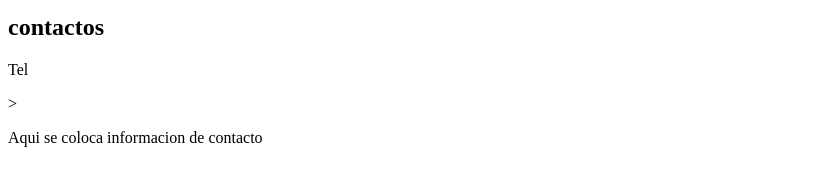
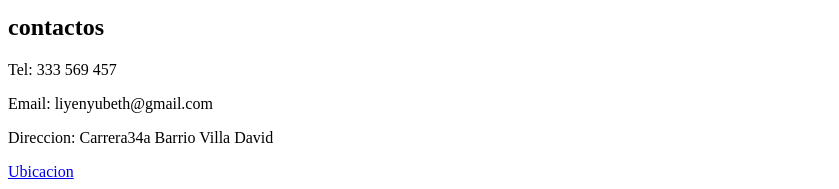
Before and after one commit to figueroaliyen58/HTML04, a plain HTML site: page index.html in a window 1280 px wide. Shown: the part 1689-1878 px from the top of the page, without its empty margins (0-839 px from the left). Before the commit the page ends 1852 px from the top, so only its background shows below. Drawn offline with Linux system fonts and the light colour scheme.

Commit message:
terminada

```diff
--- a/index.html
+++ b/index.html
@@ -39,11 +39,13 @@
 
     </main>
     <footer class="site-footer">
-         <section class="card">
+         <div class="card">
             <h2>contactos</h2>
-            <p>Tel</p>
-            ><p>Aqui se coloca informacion de contacto</p>
-        </section>
-    </footer>
+            <p>Tel: 333 569 457</p>
+            <p>Email: liyenyubeth@gmail.com</p>
+            <p>Direccion: Carrera34a Barrio Villa David</p>
+            <a href="https://maps.app.goo.gl/ACSt4YeRkGpUXbGu6">Ubicacion</a>
+         </div>
+        </footer>
 </body>
 </html>
```
